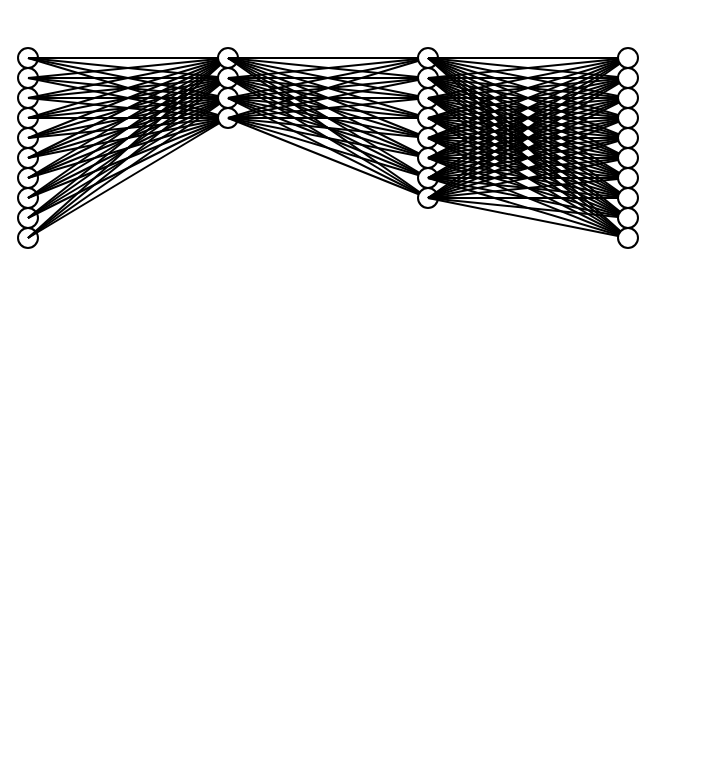
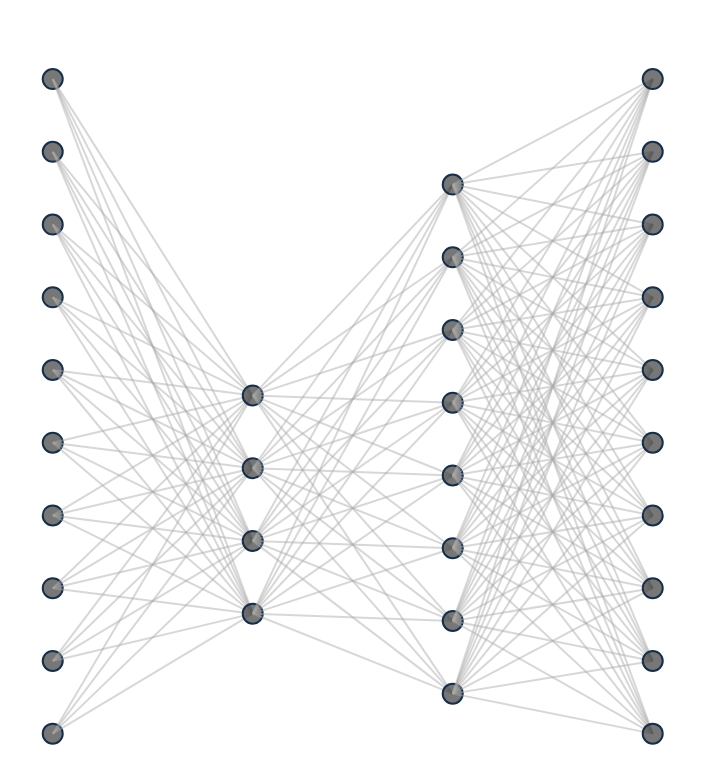
Before and after one commit to KasperDesign/javascript-neural-net, a plain HTML site: page index.html in a window 1280 px wide. Shown: the whole page, without its empty margins (0-710 px from the left). Drawn offline with Linux system fonts and the light colour scheme.

Commit message:
improve svg representation and styling

```diff
--- a/index.html
+++ b/index.html
@@ -1,6 +1,26 @@
 <html>
     <head>
         <title>JS Neural Net</title>
+
+        <style>
+
+            html,
+            body, svg {
+                padding: 0;
+                margin: 0;
+            }
+
+            line {
+                stroke: #aaa7;
+            }
+
+            circle {
+                fill: #333a;
+                stroke: rgb(23, 46, 73);
+            }
+
+        </style>
+
     </head>
     <body>
         <script>
@@ -11,29 +31,37 @@
 
             function drawNeuralNetwork(layerSizes) {
 
+                const width = window.innerWidth;
+                const height = window.innerHeight;
+
                 // Create an SVG element to hold the visualization
                 const svg = document.createElementNS("http://www.w3.org/2000/svg", "svg");
-                svg.setAttribute("width", "100%");
-                svg.setAttribute("height", "100%");
+                svg.setAttribute("width", width + "px");
+                svg.setAttribute("height", height + "px");
+
+                const largest = Math.max(...layerSizes);
+                console.log("largest", largest);
 
                 // Calculate the size of each layer based on the maximum number of nodes
                 const maxNodes = Math.max(...layerSizes);
-                const layerHeight = 50;
+
                 const nodeSize = 20;
-                const offset = 20;
+                const offset = (height / (largest + 1)) - nodeSize;
                 const layerWidth = (maxNodes * nodeSize);
 
                 // Loop over each layer in the network and add nodes to the SVG
                 let x = 0;
                 for (let i = 0; i < layerSizes.length; i++) {
                     const layerSize = layerSizes[i];
-                    const y = 50;
+                    const topMargin = ((largest - layerSize) + 1 / 2) * offset;
+                    const y = topMargin;
+                    const localOffset = offset + topMargin;
 
                     // Add a circle for each node in the layer
                     for (let j = 0; j < layerSize; j++) {
                         const circle = document.createElementNS("http://www.w3.org/2000/svg", "circle");
                         circle.setAttribute("cx", x + offset);
-                        circle.setAttribute("cy", y + (j * nodeSize));
+                        circle.setAttribute("cy", localOffset + (j * (nodeSize + offset)));
                         circle.setAttribute("r", nodeSize / 2);
                         circle.setAttribute("fill", "white");
                         circle.setAttribute("stroke", "black");
@@ -44,14 +72,15 @@
                     // Add a line to connect the nodes in this layer to the next layer
                     if (i < layerSizes.length - 1) {
                         const nextLayerSize = layerSizes[i + 1];
-                        const nextY = 50;
+                        const nextTopMargin = ((largest - nextLayerSize) + 1 / 2) * offset;
+                        const nextLocalOffset = offset + nextTopMargin;
                         for (let j = 0; j < layerSize; j++) {
                             for (let k = 0; k < nextLayerSize; k++) {
                                 const line = document.createElementNS("http://www.w3.org/2000/svg", "line");
                                 line.setAttribute("x1", x + offset);
-                                line.setAttribute("y1", y + (j * nodeSize));
+                                line.setAttribute("y1", localOffset + (j * (nodeSize + offset)));
                                 line.setAttribute("x2", x + layerWidth + offset);
-                                line.setAttribute("y2", nextY + (k * nodeSize));
+                                line.setAttribute("y2", nextLocalOffset + (k * (nodeSize + offset)));
                                 line.setAttribute("stroke", "black");
                                 line.setAttribute("stroke-width", "2");
                                 svg.appendChild(line);
```
